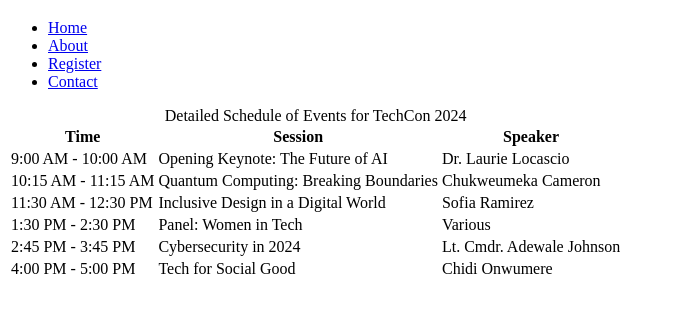
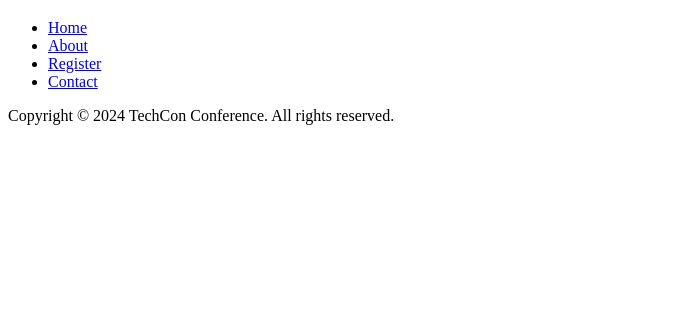
Before and after one commit to csamii/TechCon_HTML, a plain HTML site: page techcon_website/schedule.html in a window 1280 px wide. Shown: the part 61-374 px from the top of the page, without its empty margins (0-675 px from the left). Drawn offline with Linux system fonts and the light colour scheme.

Commit message:
update on schedule

```diff
--- a/techcon_website/schedule.html
+++ b/techcon_website/schedule.html
@@ -22,7 +22,7 @@
     </header>
 
     <!-- Main Content -->
-    <main>
+    <!-- <main>
         <table>
             <caption>Detailed Schedule of Events for TechCon 2024</caption>
             <thead>
@@ -65,11 +65,11 @@
                 </tr>
             </tbody>
         </table>
-    </main>
+    </main> -->
 
     <!-- Footer -->
     <footer>
-        <!-- <p>Copyright &copy; 2024 TechCon Conference. All rights reserved.</p> -->
+        <p>Copyright &copy; 2024 TechCon Conference. All rights reserved.</p>
     </footer>
 
 </body>
```
